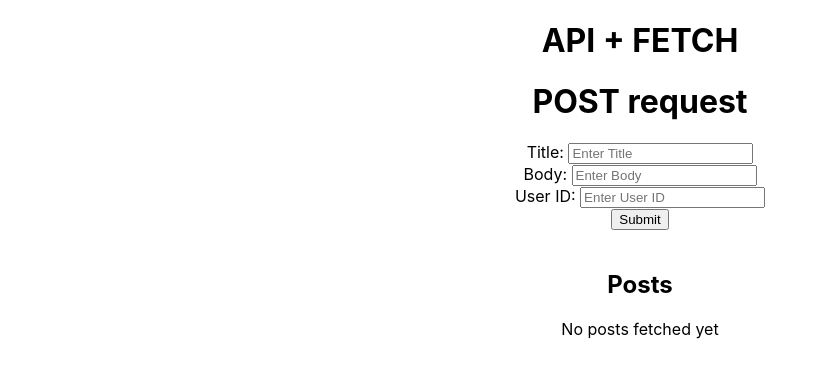
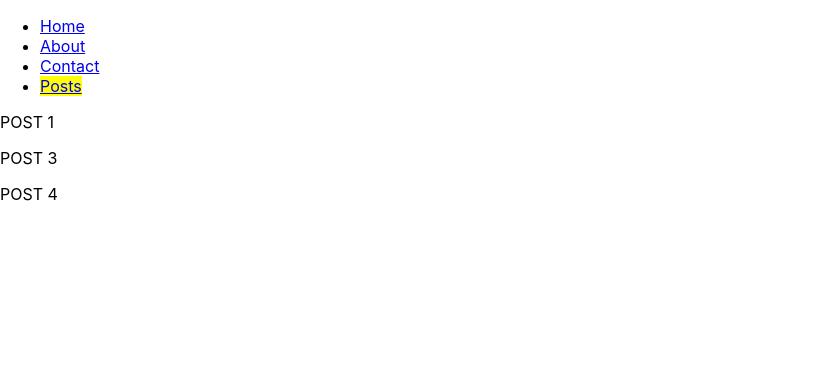
Before and after one commit to Thorn5/Nuria-React, a React (Create React App) app: page /posts in a window 1280 px wide. Shown: the top 378 px of the page, without its empty margins (0-827 px from the left). Built offline with nearby package versions, Linux system fonts and the light colour scheme.

Commit message:
adding changes

```diff
--- a/package.json
+++ b/package.json
@@ -8,6 +8,7 @@
     "@testing-library/user-event": "^13.5.0",
     "react": "^18.2.0",
     "react-dom": "^18.2.0",
+    "react-router-dom": "^6.6.2",
     "react-scripts": "5.0.1",
     "web-vitals": "^2.1.4"
   },
--- a/src/App.css
+++ b/src/App.css
@@ -36,3 +36,7 @@
     transform: rotate(360deg);
   }
 }
+
+.active {
+  background-color: yellow;
+}
--- a/src/App.js
+++ b/src/App.js
@@ -1,13 +1,28 @@
 import './App.css';
-import JsonPlaceholderPost from './components/JsonPlaceholderPost';
+import { Route, Routes } from 'react-router-dom';
+import Home from './views/Home';
+import Contact from './views/Contact';
+import About from './views/About';
+import Navbar from './elements/Navbar';
+import Posts from './views/Posts';
+import Post from './views/Post';
 
 function App() {
 
   return (
-    <div className="App">
-      <h1>API + FETCH</h1>
-      <JsonPlaceholderPost />
-    </div>
+    <>
+        <Routes>
+          <Route path='/' element={<Navbar/>}>
+            <Route index element={<Home/>} />
+            <Route path="contact" element={<Contact />} />
+            <Route path="about" element={<About />} />
+          </Route>
+          <Route path="/posts" element={<Navbar/>}>
+            <Route index element={<Posts/>}  />
+            <Route path='post/:id' element={<Post />} />
+          </Route>
+        </Routes>
+    </>
   );
 }
 
--- /dev/null
+++ b/src/components/GoBack.js
@@ -0,0 +1,12 @@
+import React from 'react';
+import { useNavigate} from 'react-router-dom'
+
+const GoBack = () => {
+    const navigation = useNavigate();
+
+  return (
+    <button onClick={() => navigation(-1)}>GoBack</button>
+  )
+}
+
+export default GoBack
--- a/src/components/JsonPlaceholderPost.js
+++ b/src/components/JsonPlaceholderPost.js
@@ -1,5 +1,5 @@
 
-import React, { useState, useEffect } from "react";
+import React, { useState } from "react";
 
 export default function JsonPlaceholderPost() {
 
--- /dev/null
+++ b/src/elements/Navbar.js
@@ -0,0 +1,37 @@
+import React from 'react';
+import {Outlet, Link, NavLink} from 'react-router-dom';
+
+const Navbar = () => {
+  return (
+    <div>
+        <nav>
+            <ul>
+                <li>
+                    <NavLink to='/'>
+                    Home
+                    </NavLink>
+                </li>
+                <li>
+                    <NavLink to='/about'>
+                        About
+                    </NavLink>
+                </li>
+                <li>
+                    <NavLink to='/contact'>
+                        Contact
+                    </NavLink>
+                </li>
+                <li>
+                    <NavLink to='/posts'>
+                        Posts
+                    </NavLink>
+                </li>
+            </ul>
+        </nav>
+        <Outlet/>
+    </div>
+
+  )
+}
+
+export default Navbar
--- a/src/index.js
+++ b/src/index.js
@@ -3,12 +3,12 @@ import ReactDOM from 'react-dom/client';
 import './index.css';
 import App from './App';
 import reportWebVitals from './reportWebVitals';
-
+import {BrowserRouter} from "react-router-dom";
 const root = ReactDOM.createRoot(document.getElementById('root'));
 root.render(
-
-    <App />
-
+    <BrowserRouter>
+        <App />
+    </BrowserRouter>
 );
 
 // If you want to start measuring performance in your app, pass a function
--- /dev/null
+++ b/src/views/About.js
@@ -0,0 +1,9 @@
+import React from 'react'
+
+const About = () => {
+  return (
+    <div>About component</div>
+  )
+}
+
+export default About
--- /dev/null
+++ b/src/views/Contact.js
@@ -0,0 +1,9 @@
+import React from 'react'
+
+const Contact = () => {
+  return (
+    <div>Contact component</div>
+  )
+}
+
+export default Contact
--- /dev/null
+++ b/src/views/Home.js
@@ -0,0 +1,13 @@
+import React from 'react';
+import GoBack from '../components/GoBack';
+
+const Home = () => {
+  return (
+    <div>
+        <p>Home component</p>
+        <GoBack />
+    </div>
+  )
+}
+
+export default Home
--- /dev/null
+++ b/src/views/Post.js
@@ -0,0 +1,17 @@
+import React from 'react';
+import {useParams} from 'react-router-dom';
+
+
+const Post = () => {
+
+    const id = useParams();
+
+    console.log(id.id);
+
+
+  return (
+    <div>Post detail page</div>
+  )
+}
+
+export default Post
--- /dev/null
+++ b/src/views/Posts.js
@@ -0,0 +1,37 @@
+import React from 'react';
+import {useNavigate} from 'react-router-dom'
+import {Link} from 'react-router-dom';
+
+const Posts = () => {
+
+    const navigation = useNavigate();
+
+    const posts = [
+        {
+            id: 1,
+            value: 'POST 1'
+        },
+        {
+            id: 2,
+            value: 'POST 3'
+        },
+        {
+            id: 3,
+            value: 'POST 4'
+        },
+
+    ]
+  return (
+    <>
+    {posts.length ? posts.map((post) => (
+
+        <div key={post.id} onClick={() => navigation(`post/${post.id}`)}>
+            <p>{post.value}</p>
+        </div>
+    )) : null}
+
+    </>
+  )
+}
+
+export default Posts
```
Also changed, not shown: 1 other file (tests, documents, lock files or other folders).
